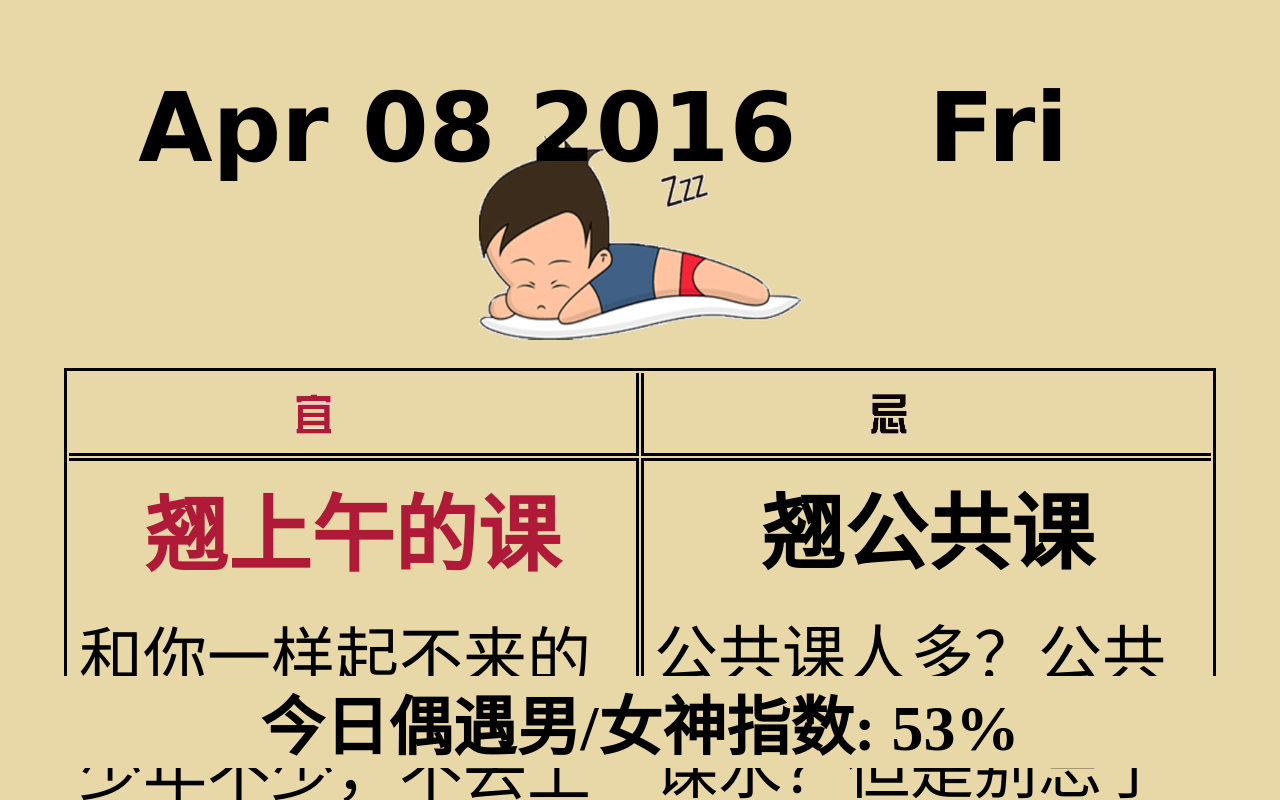
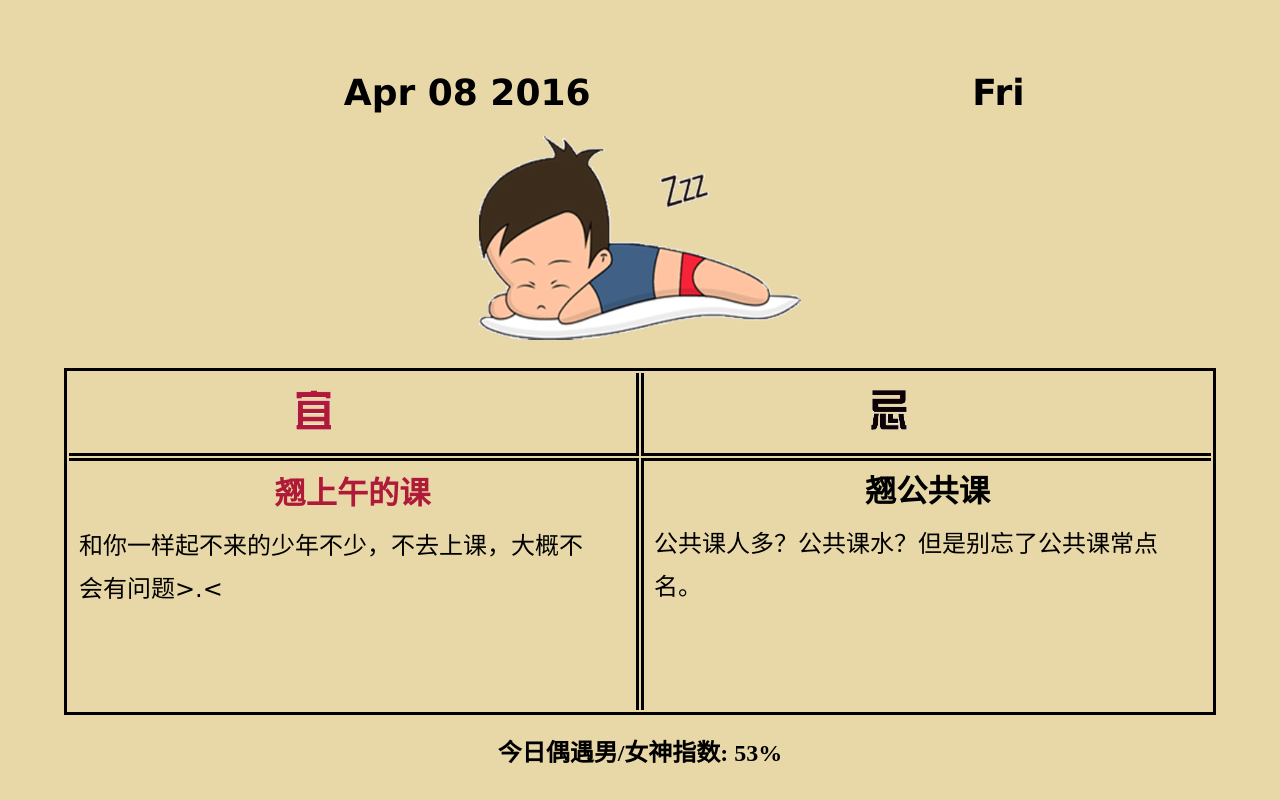
Before and after one commit to GradPaul/Truant-Calendar, a Python web app: template server/templates/result.html in a window 1280 px wide. Run offline with Jinja, Linux system fonts and the light colour scheme; the template is opened without the code that fills it, so the values that code supplies are empty.

Commit message:
modified result.css

```diff
--- a/server/static/css/result.css
+++ b/server/static/css/result.css
@@ -2,7 +2,7 @@
 	margin: 0;
 	padding: 0;
 	border: none;
-	font-size: 5vw;
+	font-size: 3vh;
 	font-family: "Microsoft Yahei";
 	background-color: rgb(232, 216, 167);
 }
```
